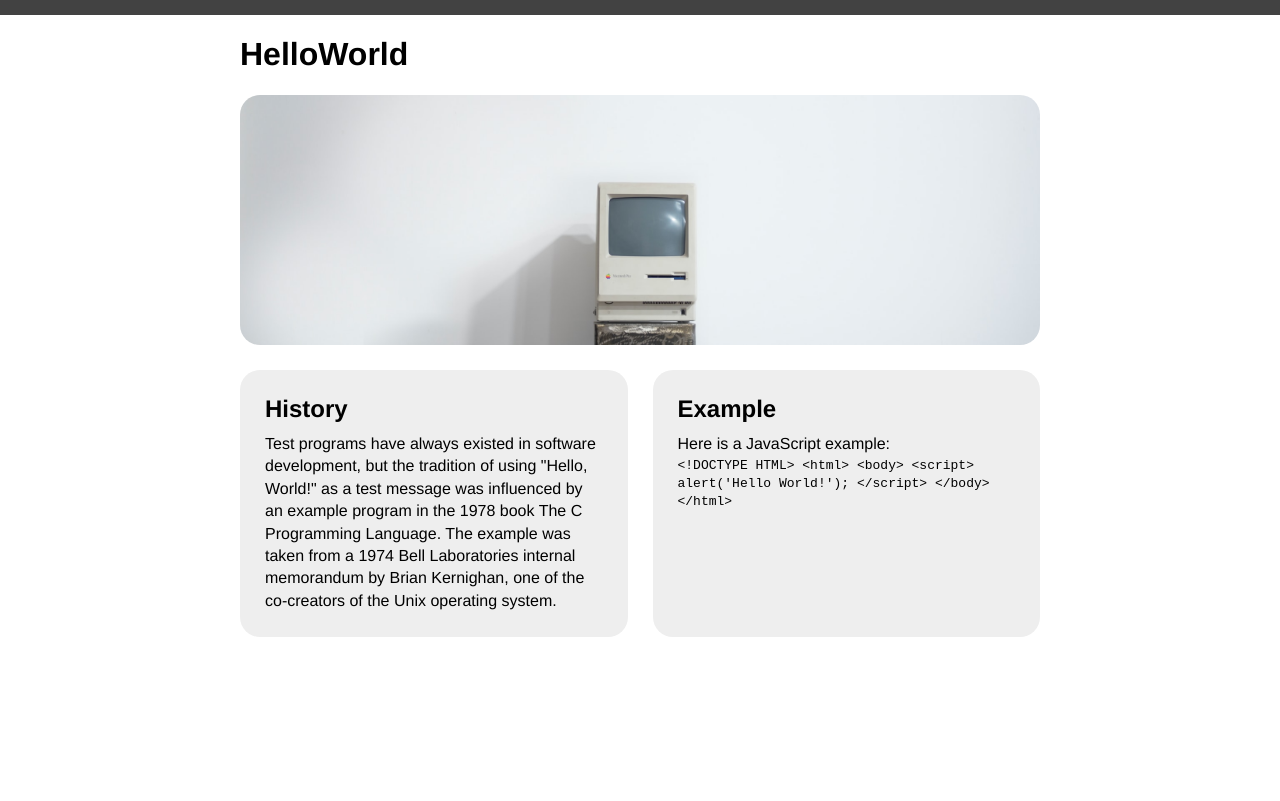
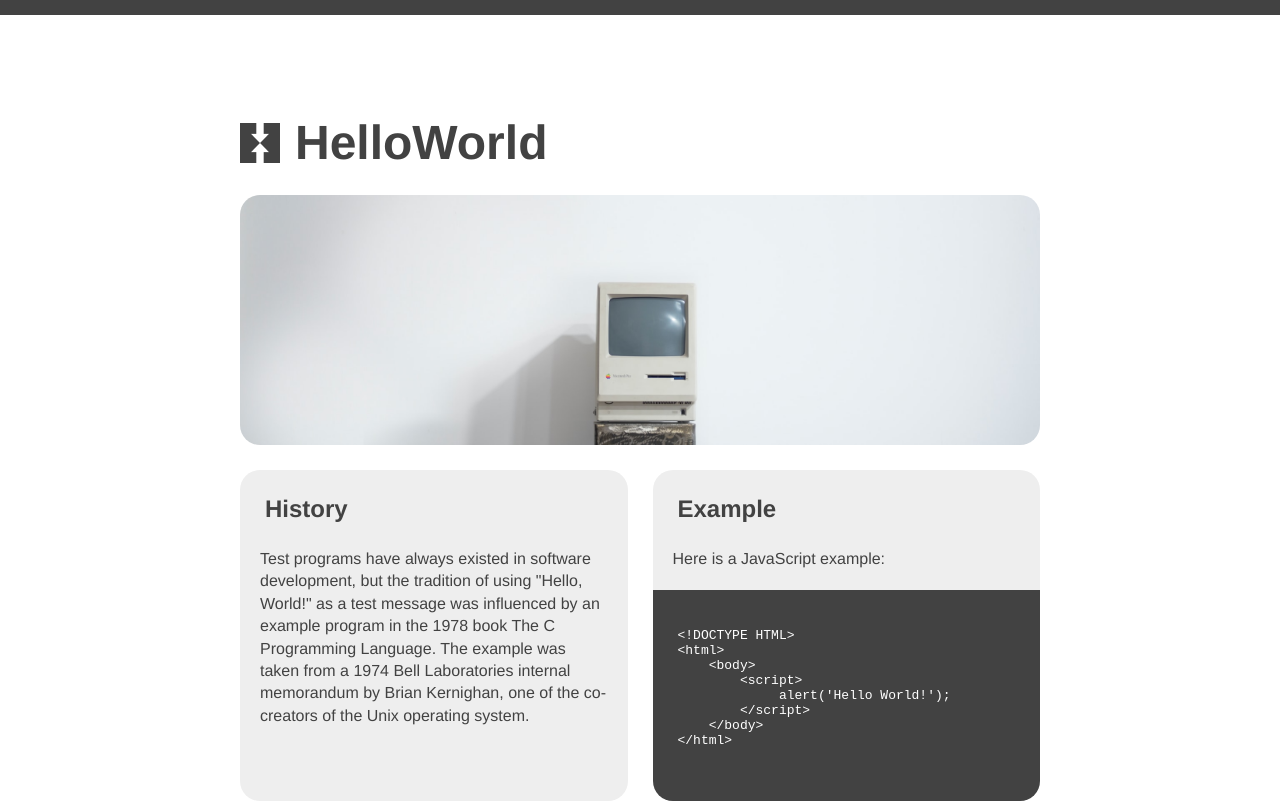
Before and after one commit to Brendanthatman/mi349helloworldpt1, a plain HTML site: page index.html in a window 1280 px wide. Drawn offline with Linux system fonts and the light colour scheme.

Commit message:
finished 6.7 video

```diff
--- a/index.html
+++ b/index.html
@@ -17,10 +17,13 @@
                 <h2>History</h2>
                 <p>Test programs have always existed in software development, but the tradition of using "Hello, World!" as a test message was influenced by an example program in the 1978 book The C Programming Language. The example was taken from a 1974 Bell Laboratories internal memorandum by Brian Kernighan, one of the co-creators of the Unix operating system.</p>
             </section>
-            <section>
+            <section class="with-code">
+                <div class="code-copy">
                     <h2>Example</h2>
                     <p>Here is a JavaScript example:</p>
-                <code>
+                </div>
+                <div class="code-html">
+                    <code><pre>
 &lt;!DOCTYPE HTML&gt;
 &lt;html&gt;
     &lt;body&gt;
@@ -29,7 +32,8 @@
         &lt;/script&gt;
     &lt;/body&gt;
 &lt;/html&gt;
-                </code>
+                    </pre></code>
+                </div>
             </section>
         </div>
     </main>
--- a/screen.css
+++ b/screen.css
@@ -3,6 +3,7 @@ body{
     font-family: Helvetica, sans-serif;
     border-top: 15px solid #424242;
     margin: 0 auto;
+    color: #424242;
 }
 
 
@@ -28,13 +29,43 @@ main {
     flex-grow: 1; /*says the flexbox can't grow past 1*/
     flex-basis: 0; /*content will not try to fill the available space based on content; will make things evenly spaced*/
     background: #eee;
-    padding: 25px;
     border-radius: 20px;
     margin-top: 25px;
 }
 
+/* took away section margin/padding and added individual elements padding/margin/radii */
+.details section p {
+    margin: 20px;
+}
+
+.details section h2 {
+    margin: 25px;
+}
+
+.details section.with-code {
+    padding: 0;
+}
+
+div.code-html {
+    padding: 25px;
+    background: #424242;
+    color: #fff;
+    border-bottom-left-radius: 20px;
+    border-bottom-right-radius: 20px;
+}
+
 img {
     width: 100%;
+}
+
+h1 {
+    background-image: url('images/Logo.png'); /*headings are block level elements - will always fill entire width of page*/
+    background-repeat: no-repeat;
+    background-size: 40px;
+    background-position: center left; /*default css behavior is to snap to upper left corner; this fixes logo*/
+    font-size: 3em;
+    padding-left: 55px;
+    margin: 100px 0 25px 0;
 }
 
 h2 {
```
Lines whose indentation alone changed are shown as unchanged.
